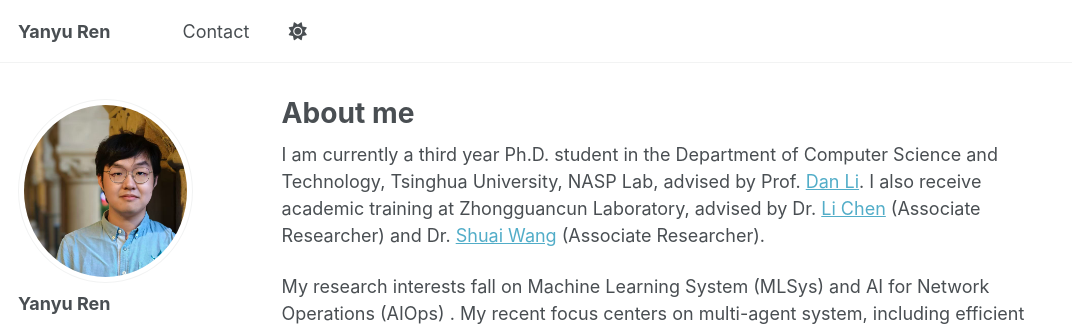
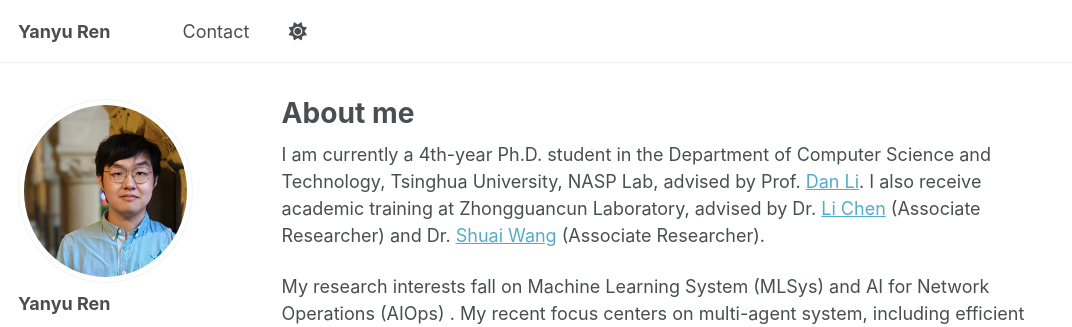
Before and after one commit to robinren03/robinren03.github.io, a Jekyll site: the page built from _pages/about.md, in a window 1280 px wide and 900 px high. Shown: the top 327 px of the window, without its empty margins (0-1072 px from the left). Built offline with Jekyll 4.4.1, drawn with Linux system fonts in a browser that asks for light colours; some web fonts are replaced; a script that is not in the unit is left out.

Commit message:
Update paper citations

```diff
--- a/_pages/about.md
+++ b/_pages/about.md
@@ -7,7 +7,7 @@
   - /about.html
 ---
 
-I am currently a third year Ph.D. student in the Department of Computer Science and Technology, Tsinghua University, NASP Lab, advised by Prof. [Dan Li](https://nasp.cs.tsinghua.edu.cn/lidan.html). I also receive academic training at Zhongguancun Laboratory, advised by Dr. [Li Chen](https://li-ch.github.io/resume/) (Associate Researcher) and Dr. [Shuai Wang](https://wangshuaizs.github.io) (Associate Researcher).
+I am currently a 4th-year Ph.D. student in the Department of Computer Science and Technology, Tsinghua University, NASP Lab, advised by Prof. [Dan Li](https://nasp.cs.tsinghua.edu.cn/lidan.html). I also receive academic training at Zhongguancun Laboratory, advised by Dr. [Li Chen](https://li-ch.github.io/resume/) (Associate Researcher) and Dr. [Shuai Wang](https://wangshuaizs.github.io) (Associate Researcher).
 
 My research interests fall on Machine Learning System (MLSys) and AI for Network Operations (AIOps) . My recent focus centers on multi-agent system, including efficient agent post-training paradigms and their usage in networking scenarios.
 
@@ -19,7 +19,7 @@
 **Yanyu Ren**, Xianshang Lin, Chenxu Wang, Li Chen, Shuai Wang, Kaihui Gao, Dan Li, Yunfeng Bai, Chen Tian, Xinlei Zhang, Yungang Li, Tao Lin, Ennan Zhai.\
 **[SIGCOMM 2026]**. _ACM International Conference on Applications, Technologies, Architectures, and Protocols for Computer Communication, 2026_.
 
-Transcending Cost-Quality Tradeoff in Agent Serving via Session-Awareness [<i class="fas fa-file-pdf fa-lg"></i>](https://openreview.net/pdf?id=RmqWt1btxQ)\
+Transcending Cost-Quality Tradeoff in Agent Serving via Session-Awareness [<i class="fas fa-file-pdf fa-lg"></i>](https://www.proceedings.com/085713-0097.html)\
 **Yanyu Ren**, Li Chen, Dan Li, Xizheng Wang, Zhiyuan Wu, Yukai Miao, Yu Bai.\
 **[NeurIPS 2025]**. _The Thirty-Ninth Annual Conference on Neural Information Processing Systems, 2025_.
 
```
